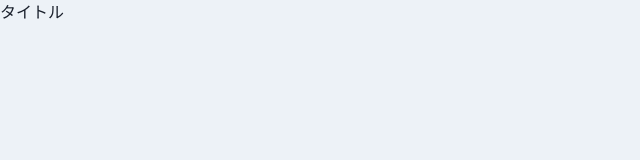
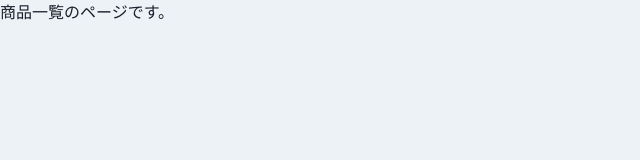
Before and after one commit to ryota-09/react-ecsite, a React (Create React App) app: page / in a window 1280 px wide. Shown: the top 160 px of the page, without its empty margins (0-640 px from the left). Built offline with nearby package versions, Linux system fonts and the light colour scheme; the HTML template or start-up script is replaced by a standard one.

Commit message:
ルーティング設定

```diff
--- a/src/App.tsx
+++ b/src/App.tsx
@@ -1,13 +1,17 @@
 import React from "react";
 import { ChakraProvider } from "@chakra-ui/react";
+import { BrowserRouter } from "react-router-dom";
 
 import theme from "./theme/theme";
+import { Router } from "./router/Router"
 
 function App() {
   return (
     <div className="App">
       <ChakraProvider theme={theme}>
-        <h1>タイトル</h1>
+        <BrowserRouter>
+          <Router />
+        </BrowserRouter>
       </ChakraProvider>
     </div>
   );
--- /dev/null
+++ b/src/router/HomeRoutes.tsx
@@ -0,0 +1,24 @@
+import { ItemList } from "../components/pages/ItemList";
+import { Login } from "../components/pages/Login";
+import { RegisterUser } from "../components/pages/RegisterUser";
+
+export const HomeRoutes = [
+  {
+    path: "/",
+    name: "ItemList",
+    exact: true,
+    children: <ItemList />
+  },
+  {
+    path: "/registerUser",
+    name: "RegisterUser",
+    exact: false,
+    children: <RegisterUser />
+  },
+  {
+    path: "/login",
+    name: "Login",
+    exact: false,
+    children: <Login />
+  },
+]
--- /dev/null
+++ b/src/router/Router.tsx
@@ -0,0 +1,25 @@
+import { FC, memo } from "react";
+import { Route, Switch } from "react-router-dom";
+
+import { HomeRoutes } from "./HomeRoutes";
+
+export const Router: FC = memo(() => {
+  return (
+    <>
+      <Switch>
+        <Route
+          path="/"
+          render={({ match: url }) => (
+            <Switch>
+              {HomeRoutes.map((route) => (
+                <Route key={route.path} exact={route.exact} path={route.path}>
+                  {route.children}
+                </Route>
+              ))}
+            </Switch>
+          )}
+        ></Route>
+      </Switch>
+    </>
+  );
+});
```
